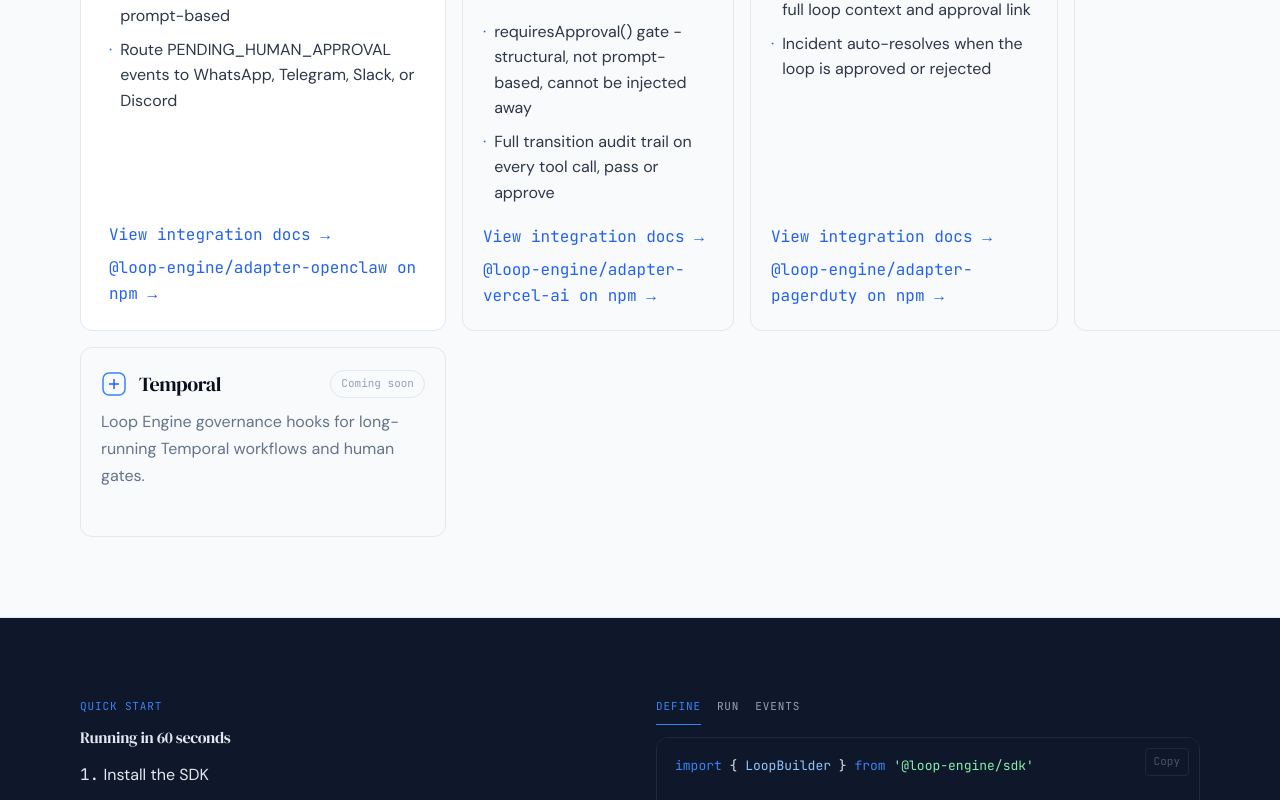
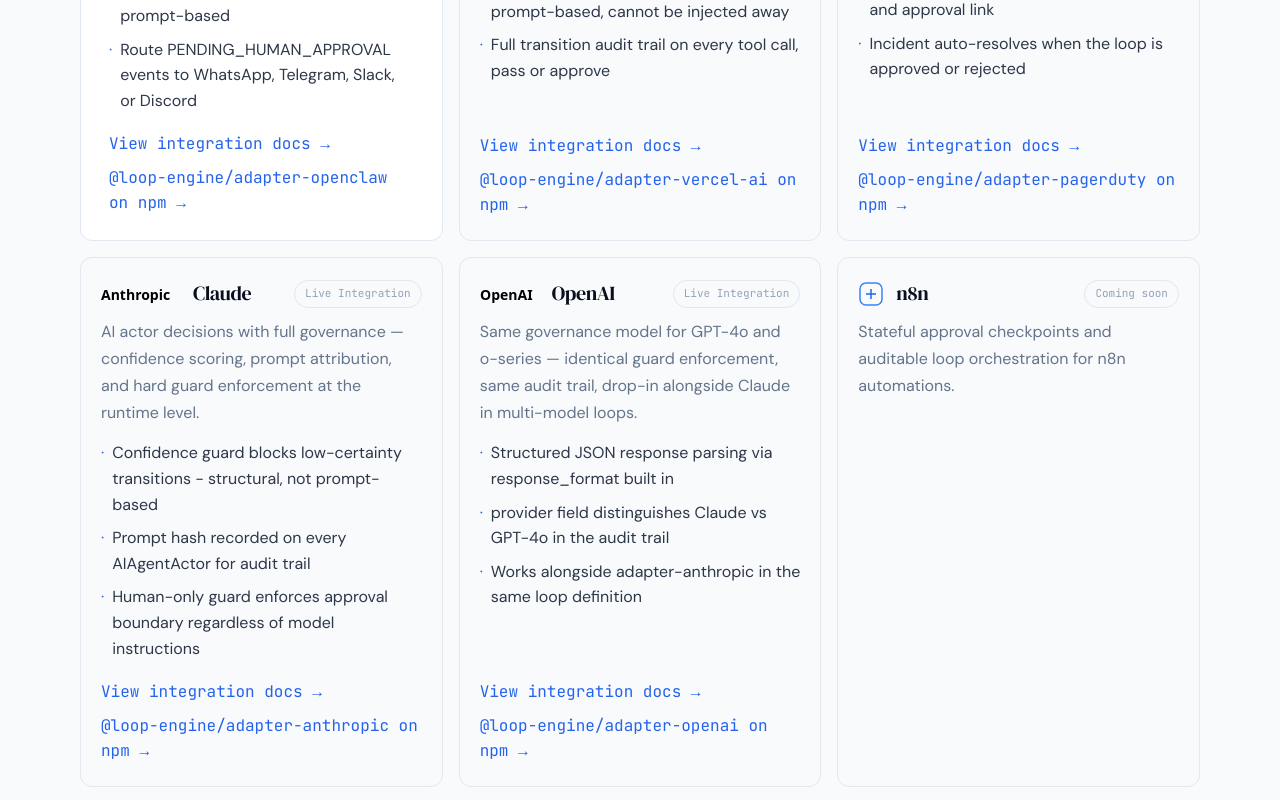
Before and after one commit to loopengine/loopengine.io, a Next.js app: page / in a window 1280 px wide. Shown: the part 1620-2420 px from the top of the page. Built offline with nearby package versions, Linux system fonts and the light colour scheme; no server answers.

Commit message:
feat: add Anthropic and OpenAI docs integration cards
Add adapter-anthropic and adapter-openai package docs, wire both into docs navigation and AI-as-actor references, and expand homepage integrations with new Live Integration cards in a 3-column layout.

```diff
--- a/app/page.tsx
+++ b/app/page.tsx
@@ -2,6 +2,7 @@
 import { CodeTabs } from "@/components/home/CodeTabs";
 import { NpmInstallChip } from "@/components/home/NpmInstallChip";
 import Link from "next/link";
+import Image from "next/image";
 import type { ReactNode } from "react";
 
 const packages = [
@@ -19,6 +20,7 @@
   name: string;
   badge: string;
   description: string;
+  logoPath?: string;
   capabilities?: string[];
   docsHref?: string;
   npmHref?: string;
@@ -66,6 +68,36 @@
     docsHref: "/docs/integrations/pagerduty",
     npmHref: "https://www.npmjs.com/package/@loop-engine/adapter-pagerduty",
     npmLabel: "@loop-engine/adapter-pagerduty"
+  },
+  {
+    name: "Claude",
+    badge: "Live Integration",
+    logoPath: "/logos/anthropic.svg",
+    description:
+      "AI actor decisions with full governance — confidence scoring, prompt attribution, and hard guard enforcement at the runtime level.",
+    capabilities: [
+      "Confidence guard blocks low-certainty transitions - structural, not prompt-based",
+      "Prompt hash recorded on every AIAgentActor for audit trail",
+      "Human-only guard enforces approval boundary regardless of model instructions"
+    ],
+    docsHref: "/docs/packages/adapter-anthropic",
+    npmHref: "https://www.npmjs.com/package/@loop-engine/adapter-anthropic",
+    npmLabel: "@loop-engine/adapter-anthropic"
+  },
+  {
+    name: "OpenAI",
+    badge: "Live Integration",
+    logoPath: "/logos/openai.svg",
+    description:
+      "Same governance model for GPT-4o and o-series — identical guard enforcement, same audit trail, drop-in alongside Claude in multi-model loops.",
+    capabilities: [
+      "Structured JSON response parsing via response_format built in",
+      "provider field distinguishes Claude vs GPT-4o in the audit trail",
+      "Works alongside adapter-anthropic in the same loop definition"
+    ],
+    docsHref: "/docs/packages/adapter-openai",
+    npmHref: "https://www.npmjs.com/package/@loop-engine/adapter-openai",
+    npmLabel: "@loop-engine/adapter-openai"
   },
   {
     name: "n8n",
@@ -346,7 +378,7 @@
             in.
           </p>
 
-          <div className="mt-8 grid gap-4 lg:grid-cols-[2fr_1fr_1fr_1fr]">
+          <div className="mt-8 grid gap-4 lg:grid-cols-3">
             {integrations.map((integration) => (
               <article
                 key={integration.name}
@@ -363,7 +395,7 @@
               >
                 <div className="flex items-center justify-between gap-3">
                   <div className="flex items-center gap-3">
-                    <OpenClawPlaceholderIcon />
+                    <IntegrationLogo name={integration.name} logoPath={integration.logoPath} />
                     <h3 style={{ fontSize: integration.featured ? "var(--text-xl)" : "var(--text-lg)" }}>
                       {integration.name}
                     </h3>
@@ -547,3 +579,18 @@
     </svg>
   );
 }
+
+function IntegrationLogo({ name, logoPath }: { name: string; logoPath?: string }) {
+  if (logoPath) {
+    return (
+      <Image
+        src={logoPath}
+        alt={name}
+        width={80}
+        height={24}
+        style={{ height: 24, width: "auto", objectFit: "contain" }}
+      />
+    );
+  }
+  return <OpenClawPlaceholderIcon />;
+}
--- a/components/nav/docs-nav.ts
+++ b/components/nav/docs-nav.ts
@@ -74,6 +74,8 @@
       { title: "@loop-engine/adapter-kafka", href: "/docs/packages/adapter-kafka" },
       { title: "@loop-engine/adapter-http", href: "/docs/packages/adapter-http" },
       { title: "@loop-engine/adapter-openclaw", href: "/docs/packages/adapter-openclaw" },
+      { title: "@loop-engine/adapter-anthropic", href: "/docs/packages/adapter-anthropic" },
+      { title: "@loop-engine/adapter-openai", href: "/docs/packages/adapter-openai" },
       { title: "@loop-engine/adapter-commerce-gateway", href: "/docs/packages/adapter-commerce-gateway" },
       { title: "All packages", href: "/docs/packages/all-packages" }
     ]
```
Also changed, not shown: public/logos/anthropic.svg (added), public/logos/openai.svg (added), 3 other files (tests, documents, lock files or other folders).
